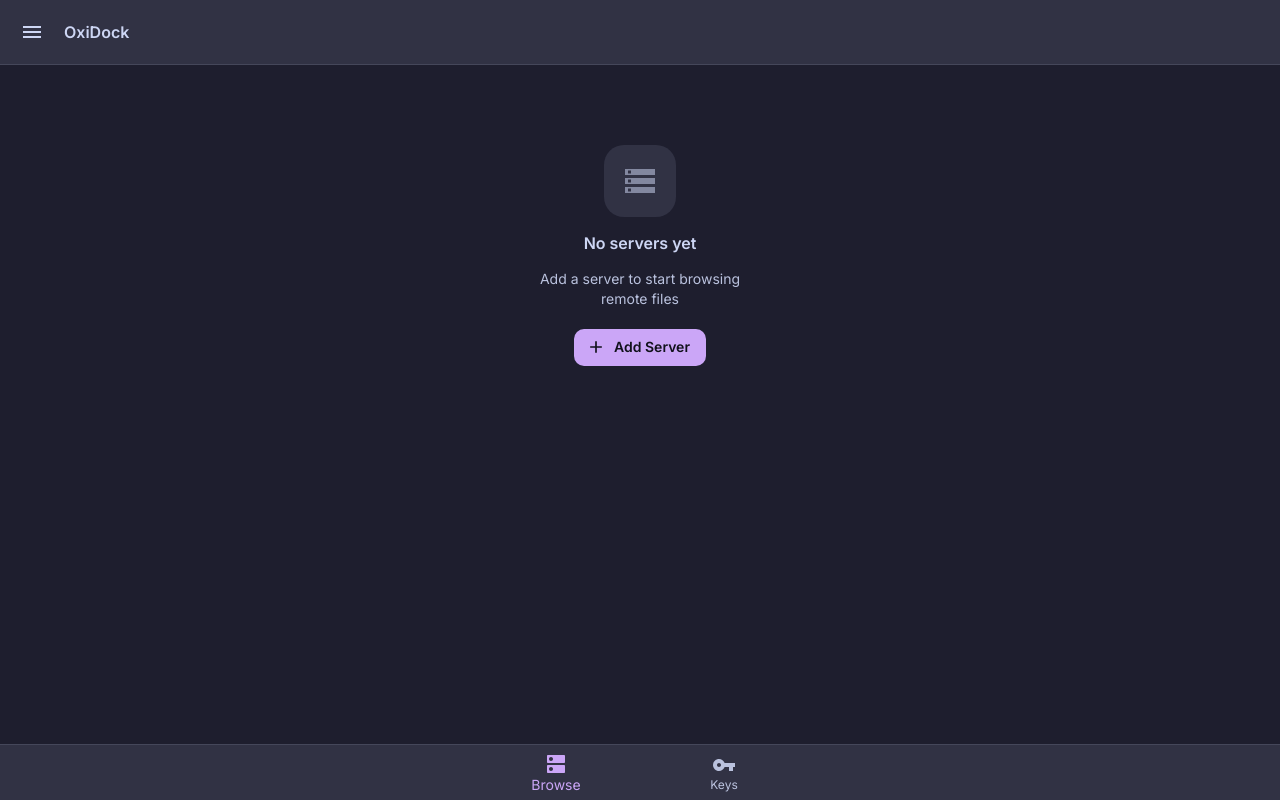
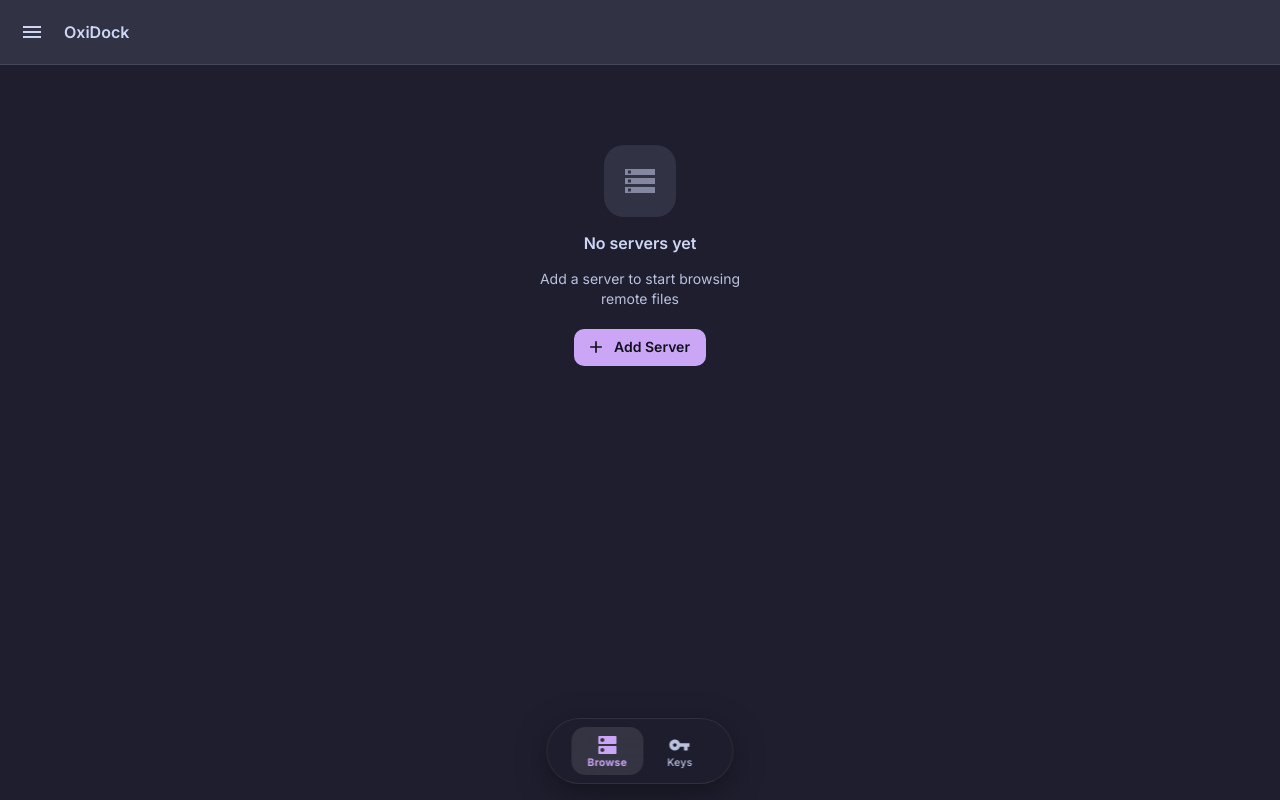
Before and after one commit to Sidharth-Singh10/OxiDock, a React (Vite) app: page / in a window 1280 px wide. Built offline with nearby package versions, Linux system fonts and the light colour scheme.

Commit message:
ui: frosted glass dock

```diff
--- a/src/App.tsx
+++ b/src/App.tsx
@@ -1,9 +1,8 @@
 import { useState } from "react";
 import {
   AppBar,
-  BottomNavigation,
-  BottomNavigationAction,
   Box,
+  ButtonBase,
   Collapse,
   Divider,
   SwipeableDrawer,
@@ -309,6 +308,7 @@ function App() {
           overflow: "auto",
           display: "flex",
           flexDirection: "column",
+          pb: !activeSession ? "80px" : 0,
         }}
       >
         {activeSession ? (
@@ -328,22 +328,78 @@ function App() {
         )}
       </Box>
 
-      {/* Bottom Navigation — only when not connected */}
+      {/* Glass Blur Dock — only when not connected */}
       {!activeSession && (
-        <BottomNavigation
-          value={bottomTab}
-          onChange={(_, val) => setBottomTab(val)}
-          showLabels
+        <Box
           sx={{
-            bgcolor: "background.paper",
-            borderTop: 1,
-            borderColor: "divider",
-            "& .Mui-selected": { color: "primary.main" },
+            position: "fixed",
+            bottom: 16,
+            left: "50%",
+            transform: "translateX(-50%)",
+            zIndex: 1200,
+            display: "flex",
+            justifyContent: "center",
+            gap: 1,
+            px: 3,
+            py: 1,
+            borderRadius: "9999px",
+            backdropFilter: "blur(24px)",
+            WebkitBackdropFilter: "blur(24px)",
+            bgcolor: "rgba(30, 30, 46, 0.55)",
+            border: "1px solid rgba(255, 255, 255, 0.08)",
+            boxShadow: "0 8px 32px rgba(0, 0, 0, 0.35)",
+            mb: "env(safe-area-inset-bottom, 0px)",
           }}
         >
-          <BottomNavigationAction label="Browse" icon={<DnsIcon />} />
-          <BottomNavigationAction label="Keys" icon={<VpnKeyIcon />} />
-        </BottomNavigation>
+          {[
+            { label: "Browse", icon: <DnsIcon />, index: 0 },
+            { label: "Keys", icon: <VpnKeyIcon />, index: 1 },
+          ].map((tab) => {
+            const isActive = bottomTab === tab.index;
+            return (
+              <ButtonBase
+                key={tab.index}
+                onClick={() => setBottomTab(tab.index)}
+                sx={{
+                  flex: 1,
+                  display: "flex",
+                  flexDirection: "column",
+                  alignItems: "center",
+                  gap: 0.3,
+                  py: 0.8,
+                  px: 2,
+                  borderRadius: "14px",
+                  bgcolor: isActive
+                    ? "rgba(255, 255, 255, 0.1)"
+                    : "transparent",
+                  color: isActive ? "primary.main" : "text.secondary",
+                  transition: "all 0.25s ease",
+                  "&:hover": {
+                    bgcolor: "rgba(255, 255, 255, 0.06)",
+                  },
+                  "& .MuiSvgIcon-root": {
+                    fontSize: 22,
+                    transition: "transform 0.25s ease",
+                    transform: isActive ? "scale(1.1)" : "scale(1)",
+                  },
+                }}
+              >
+                {tab.icon}
+                <Typography
+                  variant="caption"
+                  sx={{
+                    fontSize: "0.65rem",
+                    fontWeight: isActive ? 700 : 500,
+                    letterSpacing: 0.3,
+                    lineHeight: 1,
+                  }}
+                >
+                  {tab.label}
+                </Typography>
+              </ButtonBase>
+            );
+          })}
+        </Box>
       )}
     </Box>
   );
```
